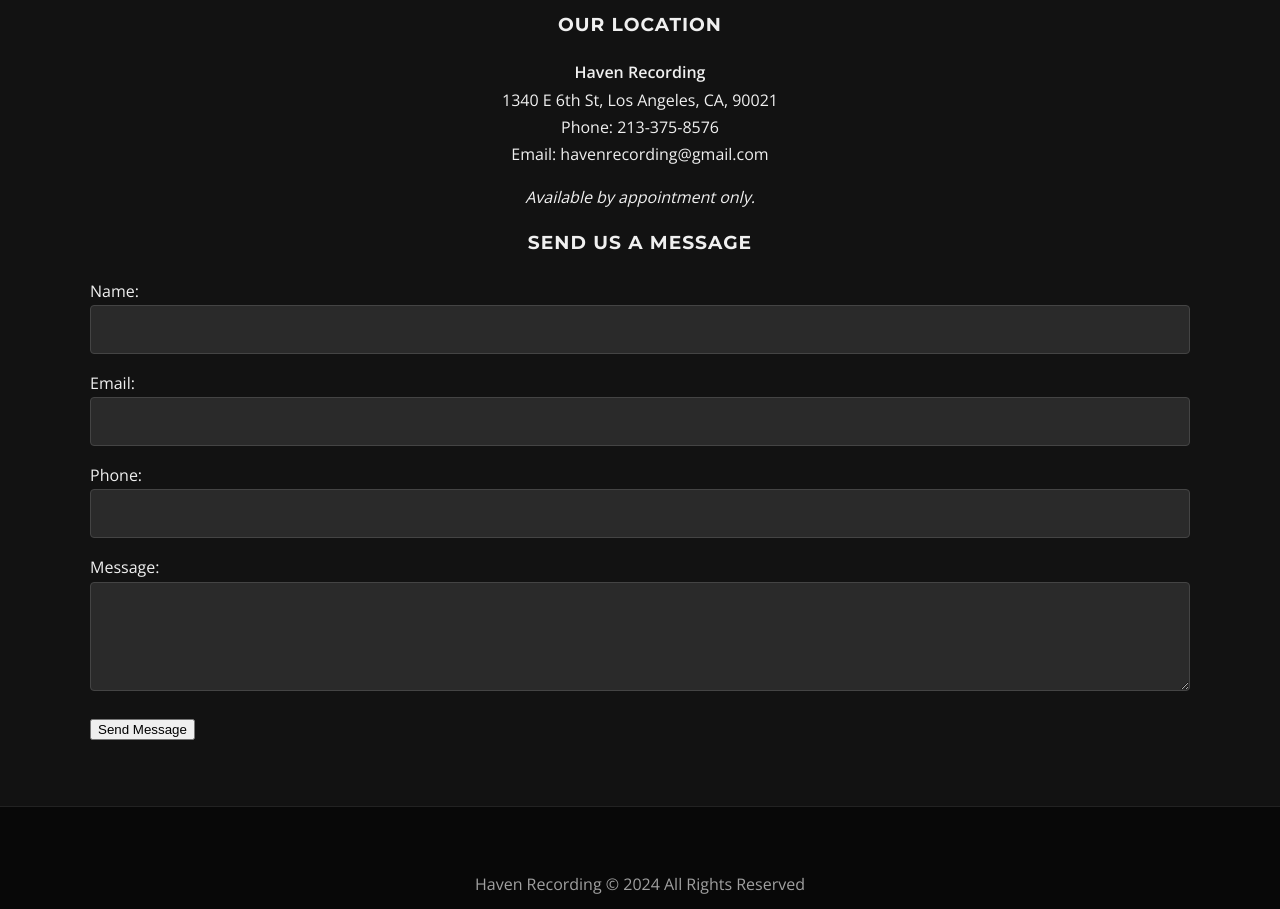
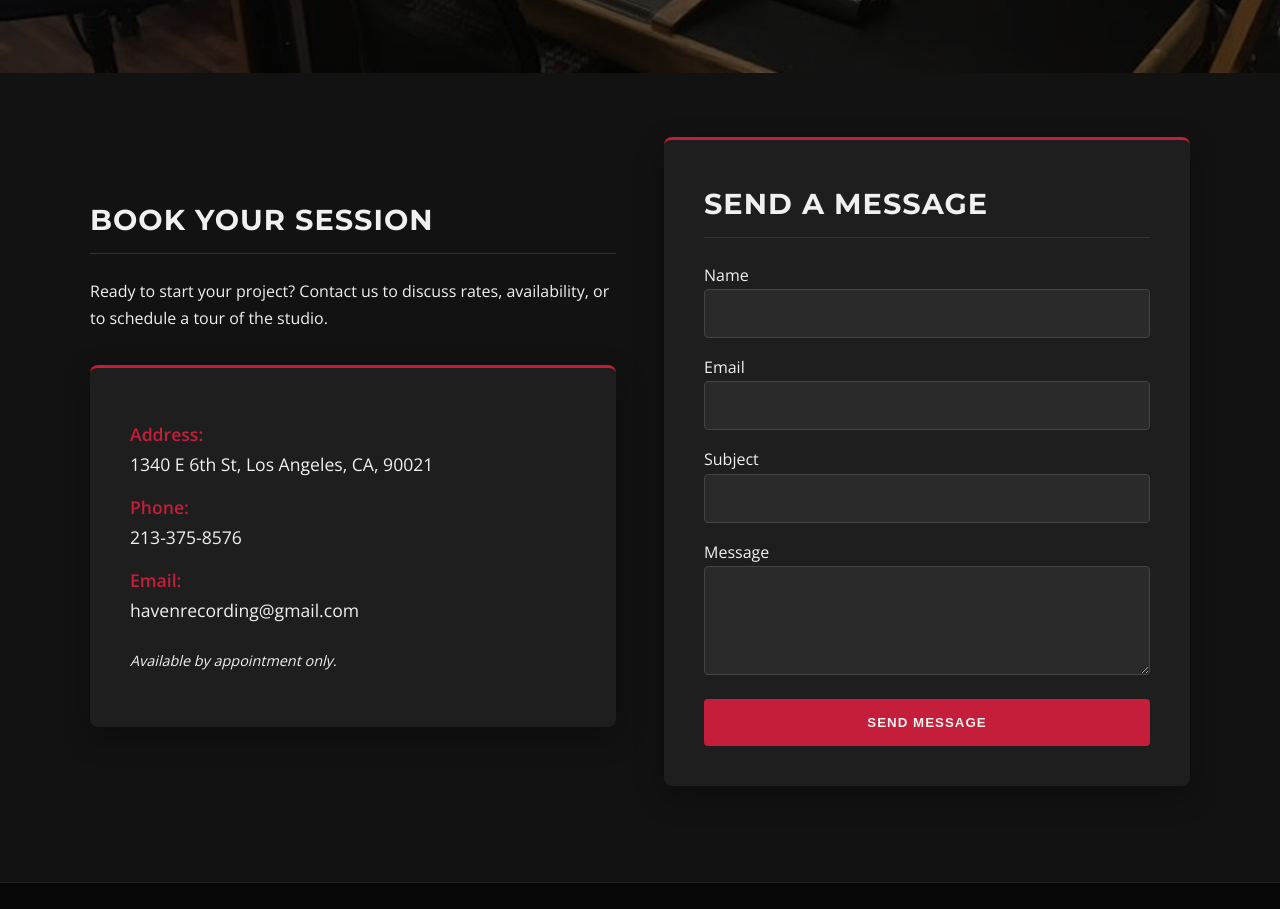
Before and after one commit to TheMasterofMusicIndustry/Havenrecording, a plain HTML site: page contact.html in a window 1280 px wide. Shown: the part 331-1240 px from the top of the page. Drawn offline with nearby package versions, Linux system fonts and the light colour scheme.

Commit message:
Revamp contact page layout and content

```diff
--- a/contact.html
+++ b/contact.html
@@ -8,53 +8,56 @@
 </head>
 <body>
 
-    <header>
-        <h1>Haven Recording</h1>
-    </header>
-
     <nav>
         <a href="index.html">Home</a>
         <a href="equipment.html">Equipment</a>
         <a href="rates.html">Rates</a>
-        <a href="contact.html">Contact</a>
+        <a href="contact.html" class="active">Contact</a>
     </nav>
 
+    <header class="hero" style="height: 40vh; min-height: 250px; background-image: url('hero-desk.jpg');">
+        <div class="hero-content">
+            <h1>Get In Touch</h1>
+        </div>
+    </header>
+
     <div class="container">
-        <h2 class="page-title">Contact Us</h2>
+        <div class="grid-2">
+            <div>
+                <h2 class="section-title">Book Your Session</h2>
+                <p>Ready to start your project? Contact us to discuss rates, availability, or to schedule a tour of the studio.</p>
 
-        <div class="content-section" style="text-align: center;">
-            <h3>Our Location</h3>
-            <p>
-                <strong>Haven Recording</strong><br>
-                1340 E 6th St, Los Angeles, CA, 90021<br>
-                Phone: 213-375-8576<br>
-                Email: havenrecording@gmail.com
-            </p>
-            <p><em>Available by appointment only.</em></p>
+                <div class="content-card contact-info" style="margin-top: 2rem;">
+                    <p><strong>Address:</strong><br> 1340 E 6th St, Los Angeles, CA, 90021</p>
+                    <p><strong>Phone:</strong><br> 213-375-8576</p>
+                    <p><strong>Email:</strong><br> havenrecording@gmail.com</p>
+                    <p style="font-style: italic; font-size: 0.9rem; margin-top: 1.5rem;">Available by appointment only.</p>
+                </div>
             </div>
 
-        <div class="highlight-box">
-            <h3 style="text-align: center;">Send us a Message</h3>
+            <div class="content-card">
+                <h3 class="section-title">Send a Message</h3>
                  <form action="mailto:havenrecording@gmail.com" method="post" enctype="text/plain">
-                <label>Name:</label>
+                    <label>Name</label>
                     <input type="text" name="name" required>
 
-                <label>Email:</label>
+                    <label>Email</label>
                     <input type="email" name="email" required>
 
-                <label>Phone:</label>
-                <input type="tel" name="phone">
+                    <label>Subject</label>
+                    <input type="text" name="subject">
 
-                <label>Message:</label>
+                    <label>Message</label>
                     <textarea name="message" rows="5" required></textarea>
 
-                <button type="submit">Send Message</button>
+                    <button type="submit" class="btn" style="width: 100%;">Send Message</button>
                 </form>
+            </div>
         </div>
     </div>
 
     <footer>
-        <p>Haven Recording &copy; 2024 All Rights Reserved</p>
+        <p>Haven Recording © 2024. Located in the Los Angeles Arts District.</p>
     </footer>
 
 </body>
```
Lines whose indentation alone changed are shown as unchanged.
